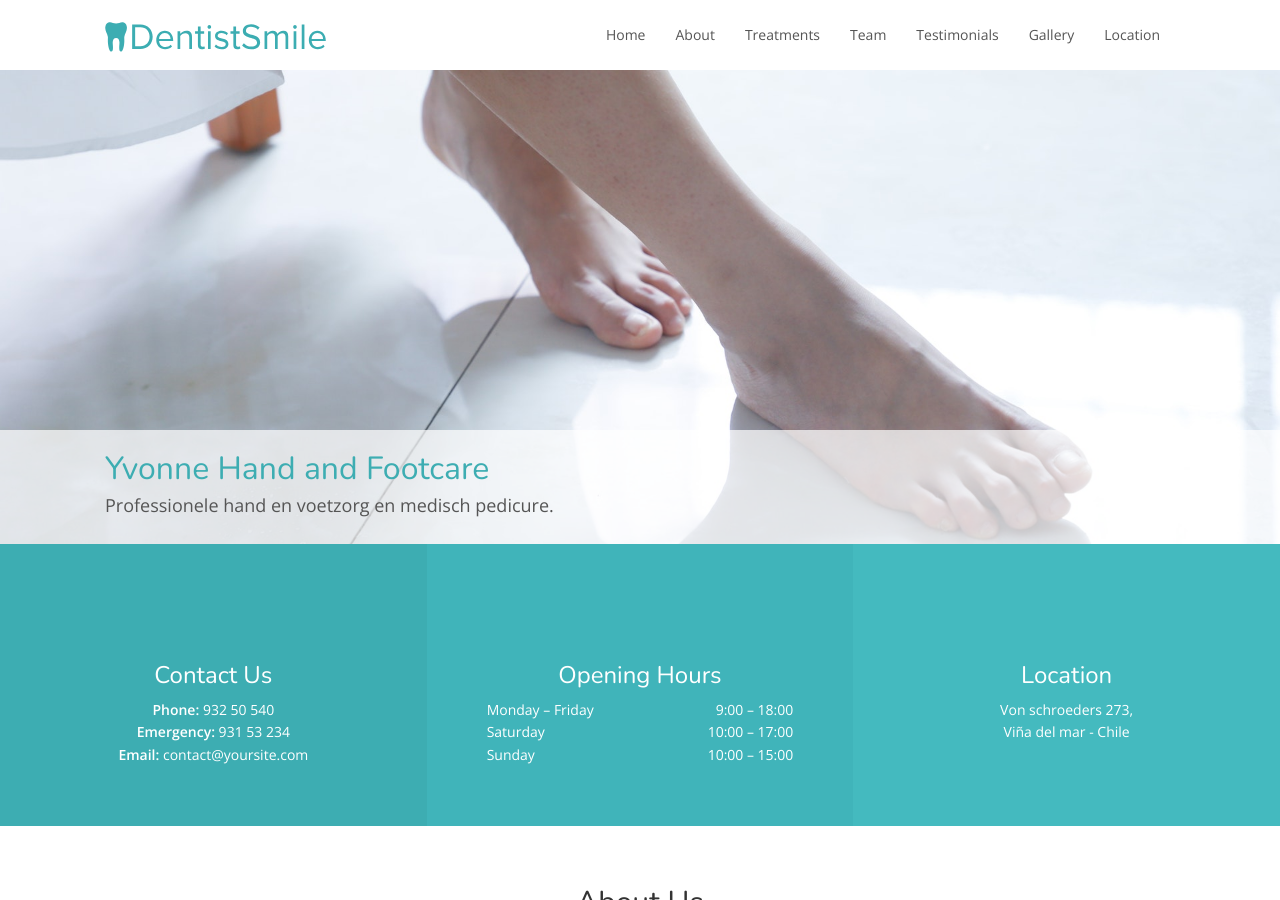
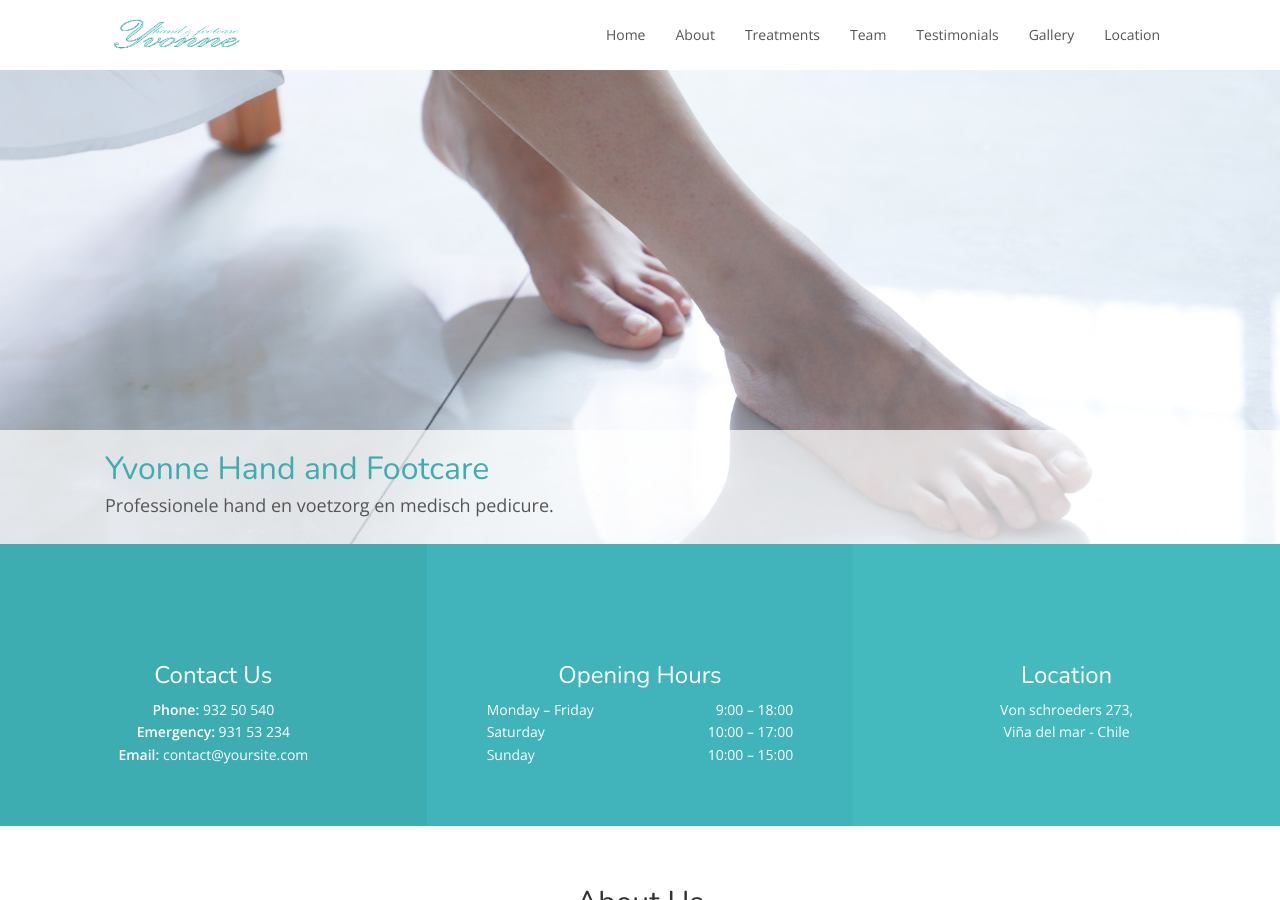
Before and after one commit to yvonne-site/yvonne-site.github.io, a Jekyll site: the page built from index.html, in a window 1280 px wide and 900 px high. Built offline with Jekyll 4.4.1, drawn with Linux system fonts in a browser that asks for light colours.

Commit message:
Add logo in header

```diff
--- a/_config.yml
+++ b/_config.yml
@@ -3,7 +3,7 @@ title: Yvonne Hand and Footcare
 description: "Professionele hand en voetzorg en medisch pedicure."
 baseurl: "" # the subpath of your site, e.g. /blog
 url: "" # the name of your domain
-logo_url: svg/min/logo.svg
+logo_url: img/logo.jpg
 incremental: true
 
 # Hero
--- a/_includes/header.html
+++ b/_includes/header.html
@@ -9,7 +9,7 @@
                 <span class="icon-bar"></span>
                 <span class="icon-bar"></span>
             </button>
-            <a class="navbar-brand scroll" href="#top"><img src="{{ site.logo_url }}" alt="{{ site.title }}"></a>
+            <a class="navbar-brand scroll" href="#top"><img id="navbar-logo" src="../img/logo.jpg" alt="{{ site.title }}"></a>
         </div>
 
         <!-- Collect the nav links, forms, and other content for toggling -->
--- a/css/custom.css
+++ b/css/custom.css
@@ -37,3 +37,7 @@
   font-size: 1.125rem;
   padding-bottom: 0.7em;
 }
+
+.navbar-header #navbar-logo{
+  width: 8em;
+}
```
Also changed, not shown: img/logo.jpg (added).
